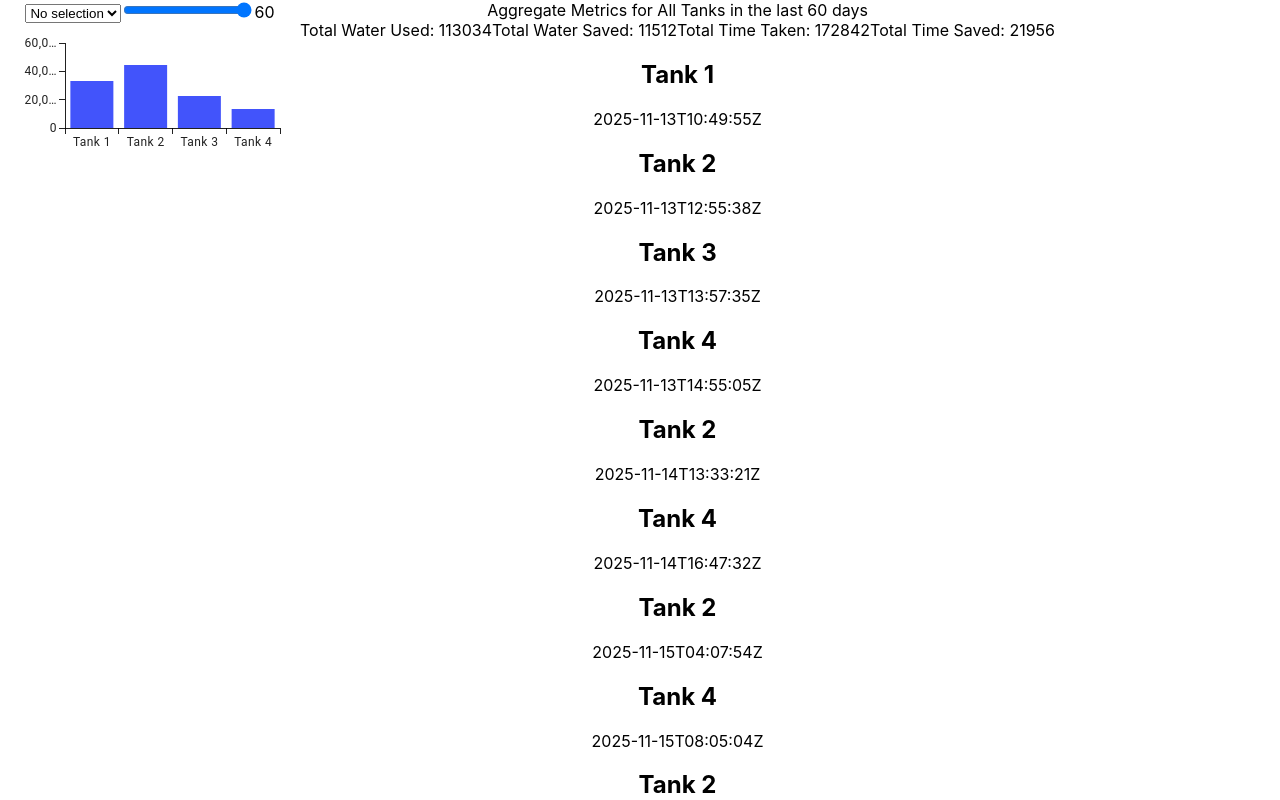
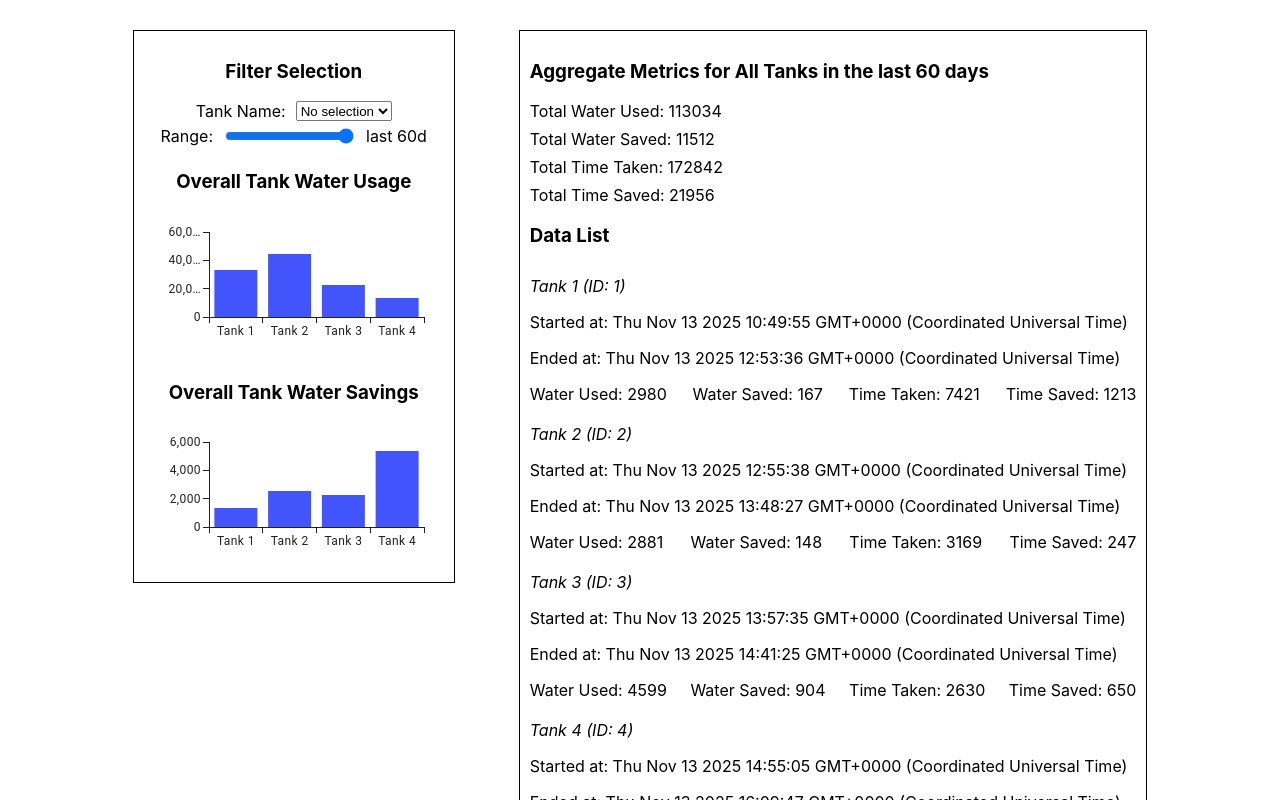
Before and after one commit to christinapan98/laminar_exercise, a React (Create React App) app: page / in a window 1280 px wide. Shown: the top 800 px of the page. Built offline with nearby package versions, Linux system fonts and the light colour scheme.

Commit message:
add 2nd chart, minor styling + cleanup

```diff
--- a/src/App.css
+++ b/src/App.css
@@ -1,11 +1,30 @@
 .App {
   text-align: center;
   display: flex;
-  position: relative;
+  gap: 5vw;
+  width: 100%;
+  justify-content: center;
+  padding-top: 30px;
+  padding-bottom: 30px;
 }
 
-.App-filters {
+.App-left-col {
   position: sticky;
-  top: 0;
-  height: 25vh;
+  top: 30px;
+  height: fit-content;
+  padding: 10px;
+  border: 1px solid black;
 }
+
+.App-right-col {
+  border: 1px solid black;
+  padding: 10px;
+  text-align: left;
+}
+
+.App-filter-item {
+  display: flex;
+  justify-content: center;
+  gap: 10px;
+  padding-bottom: 5px;
+}
--- a/src/App.tsx
+++ b/src/App.tsx
@@ -1,13 +1,13 @@
-import React, {useState, useEffect} from 'react';
+import React, {useState} from 'react';
 import data from './data/data.json';
 import List from './components/List.tsx';
 import { BarChart } from '@mui/x-charts/BarChart';
-
+// @ts-ignore: allow importing CSS as a side-effect until a global declaration (e.g. src/global.d.ts) is added
 import './App.css';
 
 function App() {
-  const [nameFilter, setNameFilter] = useState("");
-  const [dateFilter, setDateFilter] = useState(60);
+  const [nameFilter, setNameFilter] = useState<string>("");
+  const [dateFilter, setDateFilter] = useState<number>(60);
 
   const isStartWithinDateRange = (start_time: string) => {
     const currentDate = new Date();
@@ -18,22 +18,26 @@ function App() {
   };
 
   const calculateTotalWaterUsagePerTank = () => {
-    const tankWaterUsage: {[key: string]: number} = {};
+    const tankWaterMap: {[key: string]: Array<number>} = {};
     data.forEach(item => {
-      if (!tankWaterUsage[item.tank_name]) {
-        tankWaterUsage[item.tank_name] = 0;
+      if (!tankWaterMap[item.tank_name]) {
+        tankWaterMap[item.tank_name] = [0, 0];
       }
-      tankWaterUsage[item.tank_name] += item.metrics.Water || 0;
+      tankWaterMap[item.tank_name][0] += item.metrics.Water || 0;
+      tankWaterMap[item.tank_name][1] += item.savings.Water || 0;
     });
-    return tankWaterUsage;
+    return tankWaterMap;
   }
 
   const uniqueTankNames = Array.from(new Set(data.map(item => item.tank_name)));
-  const tankWaterUsage = calculateTotalWaterUsagePerTank();
+  const tankWaterMap = calculateTotalWaterUsagePerTank();
   return (
     <div className="App">
-      <div className="App-filters">
-         <select value={nameFilter} onChange={(e) => setNameFilter(e.target.value)}>
+      <div className="App-left-col">
+        <h3>Filter Selection</h3>
+        <div className="App-filter-item">
+          <label htmlFor="tankName">Tank Name:</label>
+          <select id="tankName" value={nameFilter} onChange={(e) => setNameFilter(e.target.value)}>
             <option value="">
               No selection
             </option>
@@ -43,11 +47,16 @@ function App() {
               </option>
             ))}
           </select>
+        </div>
 
-        <input type="range" id="volume" name="volume" min={0} max={60} value={dateFilter}
+        <div className="App-filter-item">
+          <label htmlFor="dateRange">Range:</label>
+          <input type="range" id="dateRange" min={0} max={60} value={dateFilter}
           onChange={(e) => setDateFilter(Number(e.target.value))}/>
-        {dateFilter}
+          last {dateFilter}d
+        </div>
 
+        <h3>Overall Tank Water Usage</h3>
         <BarChart
           xAxis={[
             {
@@ -57,7 +66,24 @@ function App() {
           ]}
           series={[
             {
-              data: Object.values(tankWaterUsage),
+              data: Object.values(tankWaterMap).map(item => item[0]),
+            },
+          ]}
+          height={150}
+          width={300}
+        />
+
+        <h3>Overall Tank Water Savings</h3>
+        <BarChart
+          xAxis={[
+            {
+              id: 'barCategories',
+              data: [...uniqueTankNames],
+            },
+          ]}
+          series={[
+            {
+              data: Object.values(tankWaterMap).map(item => item[1]),
             },
           ]}
           height={150}
@@ -65,7 +91,10 @@ function App() {
         />
       </div>
 
+      <div className="App-right-col">
         <List data={data.filter(item => item.tank_name.includes(nameFilter) && isStartWithinDateRange(item.start_time))} nameFilter={nameFilter} dateFilter={dateFilter}/>
+      </div>
+
     </div>
   );
 }
--- /dev/null
+++ b/src/components/List.css
@@ -0,0 +1,15 @@
+.List-aggregates {
+  display: flex;
+  flex-direction: column;
+  gap: 8px;
+}
+
+.List-item {
+  padding-top: 10px;
+  padding-bottom: 10px;
+}
+
+.List-metrics {
+  display: flex;
+  justify-content: space-between;
+}
--- a/src/components/List.tsx
+++ b/src/components/List.tsx
@@ -1,4 +1,6 @@
-import React, {useMemo} from 'react'
+import React, {useMemo} from 'react';
+// @ts-ignore: allow importing CSS as a side-effect until a global declaration (e.g. src/global.d.ts) is added
+import './List.css';
 
 function List({data, nameFilter, dateFilter}: {data: any[], nameFilter: string, dateFilter: number}) {
   const totals = useMemo(() => {
@@ -27,22 +29,36 @@ function List({data, nameFilter, dateFilter}: {data: any[], nameFilter: string,
   } = totals;
 
   return (
-    <div>
+    <div className="List-container">
       <div>
-        <div>Aggregate Metrics for {nameFilter === "" ? "All Tanks " : nameFilter} in the last {dateFilter} days</div>
-        <span>Total Water Used: {totalWaterUsage}</span>
-        <span>Total Water Saved: {totalWaterSavings}</span>
-        <span>Total Time Taken: {totalTimeUsage}</span>
-        <span>Total Time Saved: {totalTimeSavings}</span>
+        <h3>Aggregate Metrics for {nameFilter === "" ? "All Tanks " : nameFilter} in the last {dateFilter} days</h3>
+        <div className="List-aggregates">
+          <span>Total Water Used: {totalWaterUsage}</span>
+          <span>Total Water Saved: {totalWaterSavings}</span>
+          <span>Total Time Taken: {totalTimeUsage}</span>
+          <span>Total Time Saved: {totalTimeSavings}</span>
+        </div>
       </div>
 
+      <h3>Data List</h3>
       {
-        data.map((item) => (
-          <div key={item.id} className="data-item">
-            <h2>{item.tank_name}</h2>
-            <p>{item.start_time}</p>
-          </div>
-        ))
+        data.map((item) => {
+          const startTime = new Date(item.start_time);
+          const endTime = new Date(item.end_time);
+          return (
+            <div key={item.id} className="List-item">
+              <em>{item.tank_name} (ID: {item.id})</em>
+              <p>Started at: {String(startTime)}</p>
+              <p>Ended at: {String(endTime)}</p>
+              <div className="List-metrics">
+                  <span>Water Used: {item.metrics.Water}</span>
+                  <span>Water Saved: {item.savings.Water}</span>
+                  <span>Time Taken: {item.metrics.time}</span>
+                  <span>Time Saved: {item.savings.time}</span>
+              </div>
+            </div>
+          )
+        })
       }
     </div>
   )
```
Lines whose indentation alone changed are shown as unchanged.
